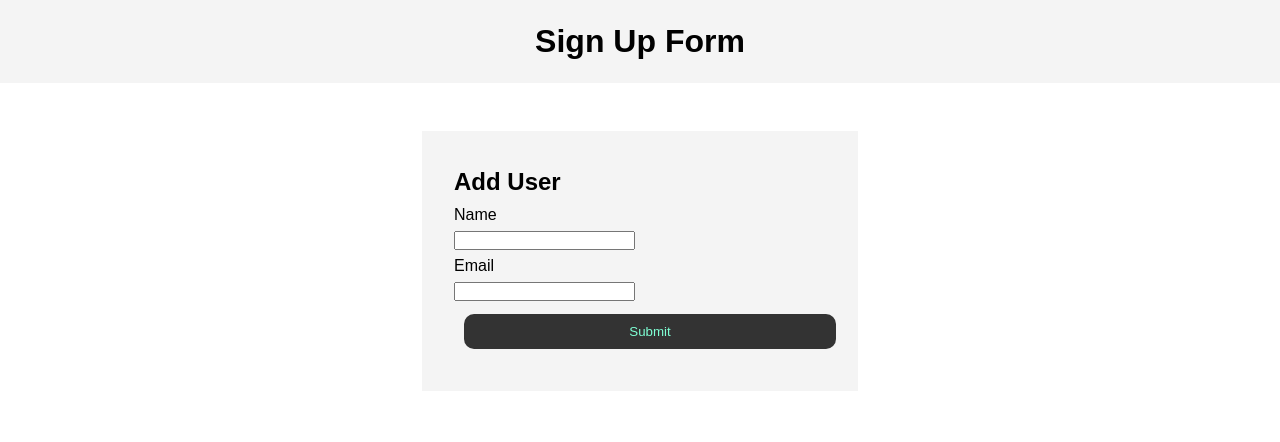
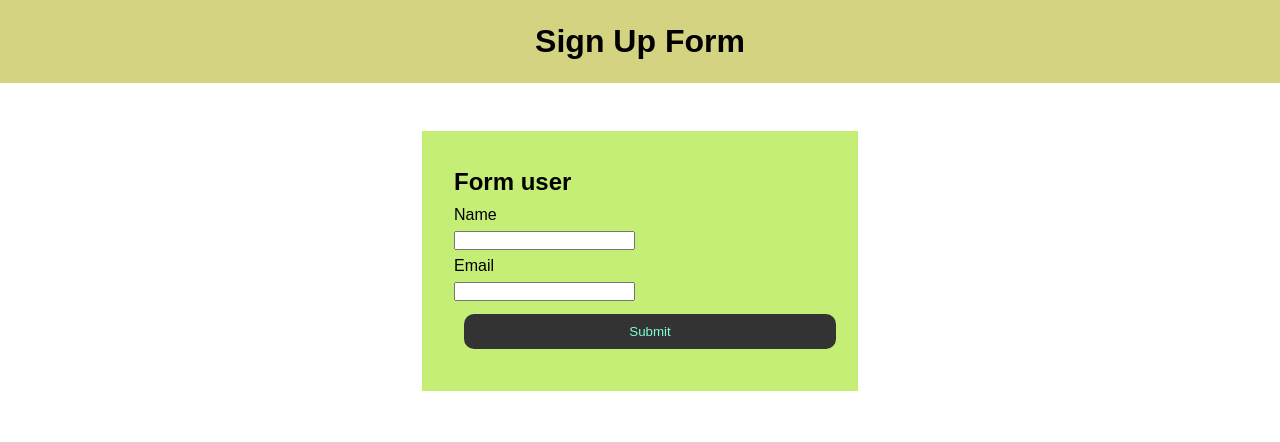
Before and after one commit to fadhlyrobbani15/sign-up, a plain HTML site: page index.html in a window 1280 px wide. Drawn offline with Linux system fonts and the light colour scheme.

Commit message:
gantiwarna

```diff
--- a/index.html
+++ b/index.html
@@ -13,7 +13,7 @@
 </header>
 <section class="container">
     <form id="my-form">
-        <h1>Add User</h1>
+        <h1>Form user</h1>
         <div class="msg"></div>
         <div>
             <label for="name">Name</label>
--- a/style.css
+++ b/style.css
@@ -12,11 +12,11 @@ ul {
 }
 ul li{
     padding: 5px;
-    background: #fff;
+    background: rgb(29, 21, 21);
     margin: 5px;
 }
 header{
-    background: #f4f4f4;
+    background: #d4d382;
     padding: 16px;
     text-align: center;
 }
@@ -28,7 +28,7 @@ header{
 }
 #my-form{
     padding: 32px;
-    background: #f4f4f4;
+    background: #c4ee76;
 }
 #my-form label{
     display: block;
```
